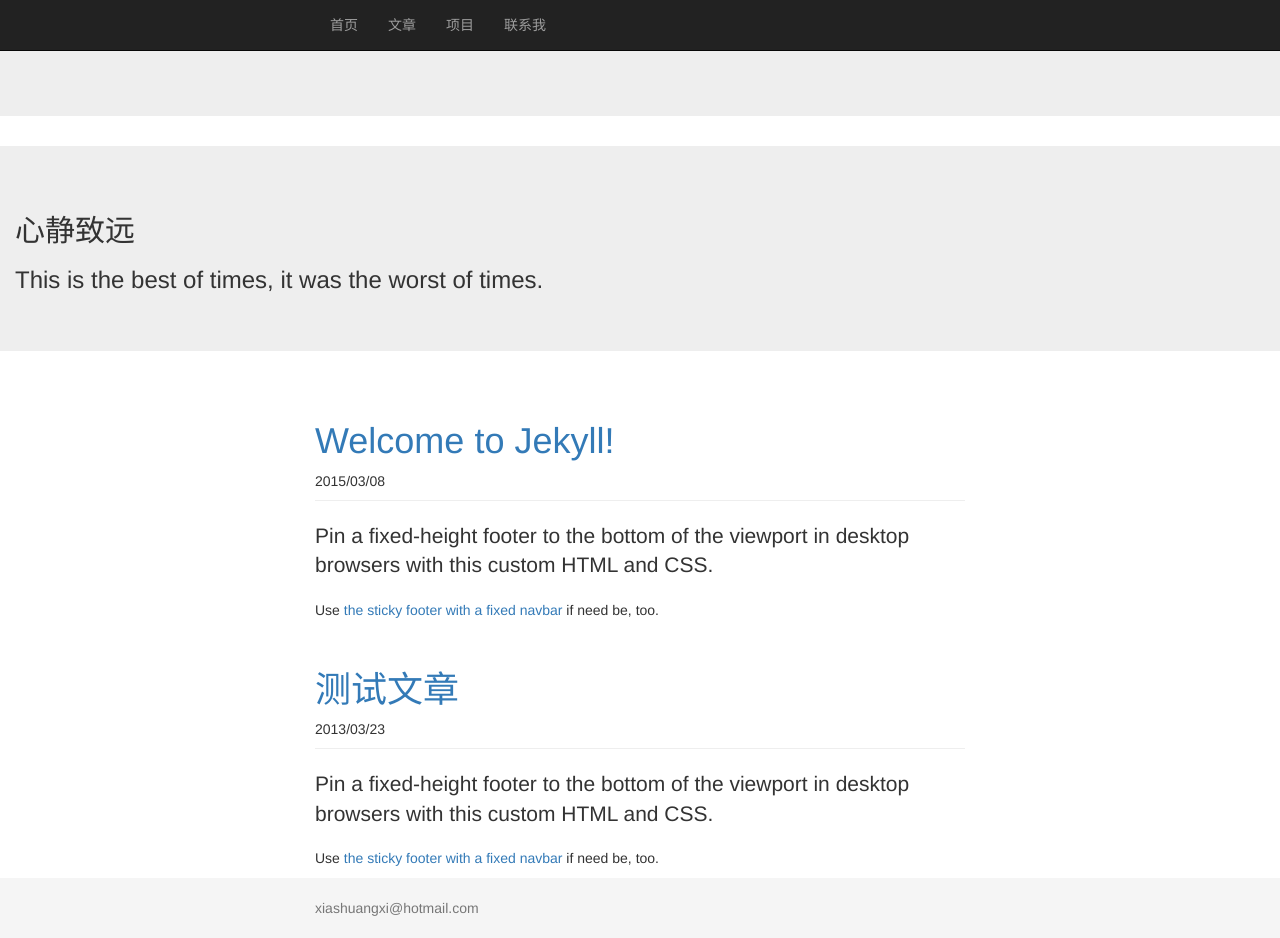
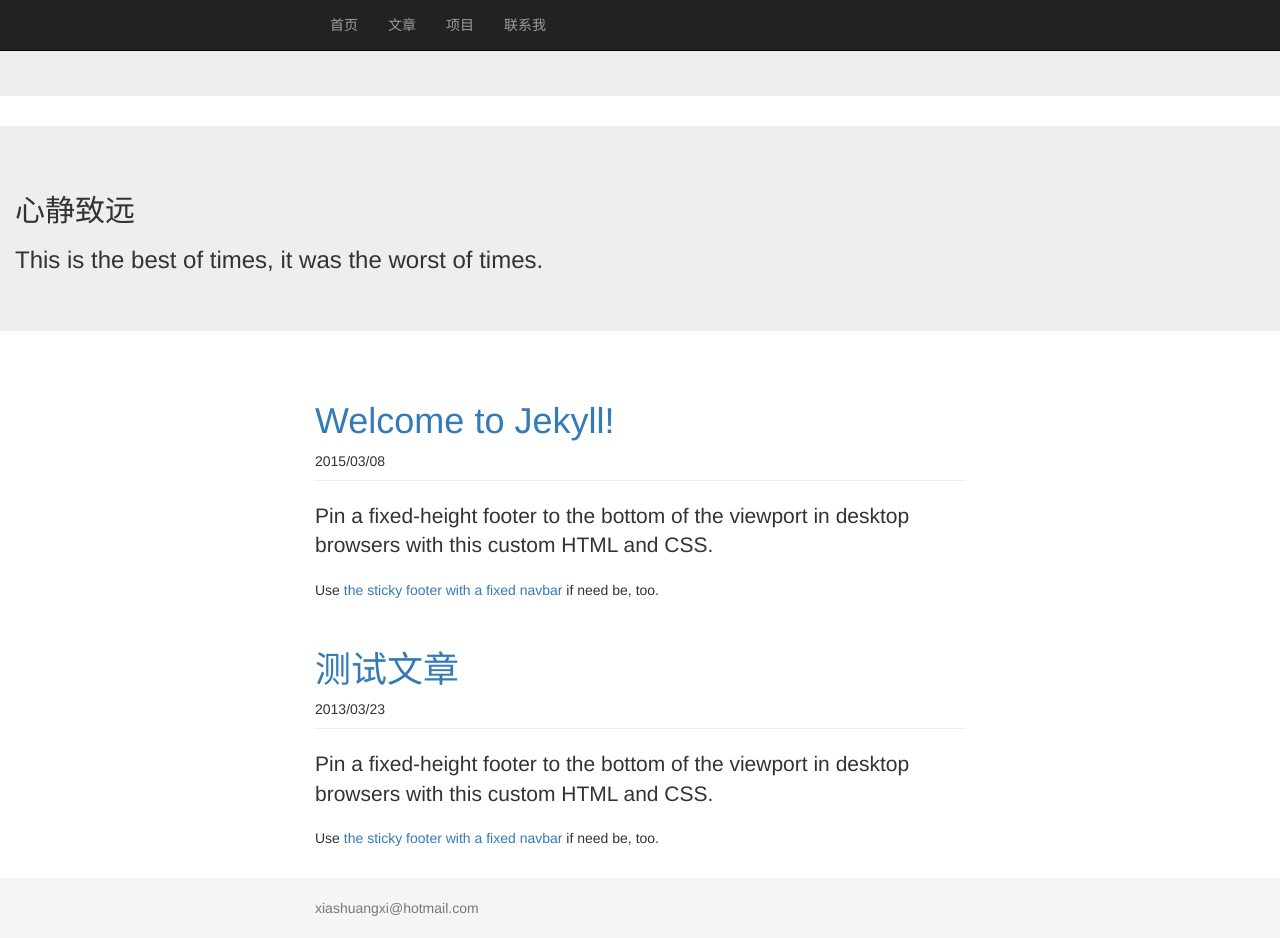
Before and after one commit to jinchangle/xiashuangxi.github.io, a Jekyll site: the page built from index.html, in a window 1280 px wide and 938 px high. Built offline with Jekyll 4.4.1, drawn with Linux system fonts in a browser that asks for light colours.

Commit message:
Changes to be committed: 	modified:   _includes/nav_menu.html

```diff
--- a/_includes/nav_menu.html
+++ b/_includes/nav_menu.html
@@ -14,7 +14,5 @@
     </div>
 </div>
 <div class="jumbotron masthead">
-<div class="container">
-    &nbsp;
+
 </div>
-</div>
```
